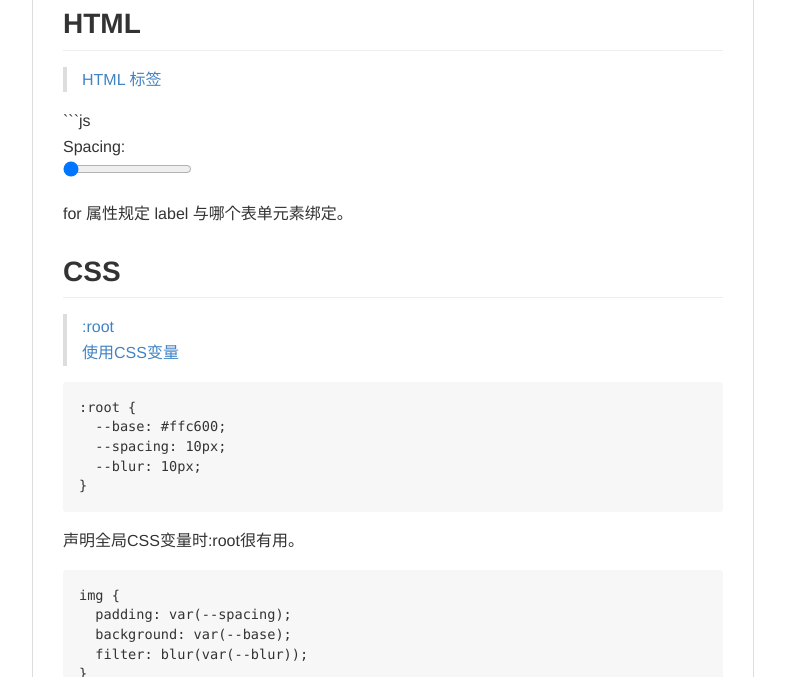
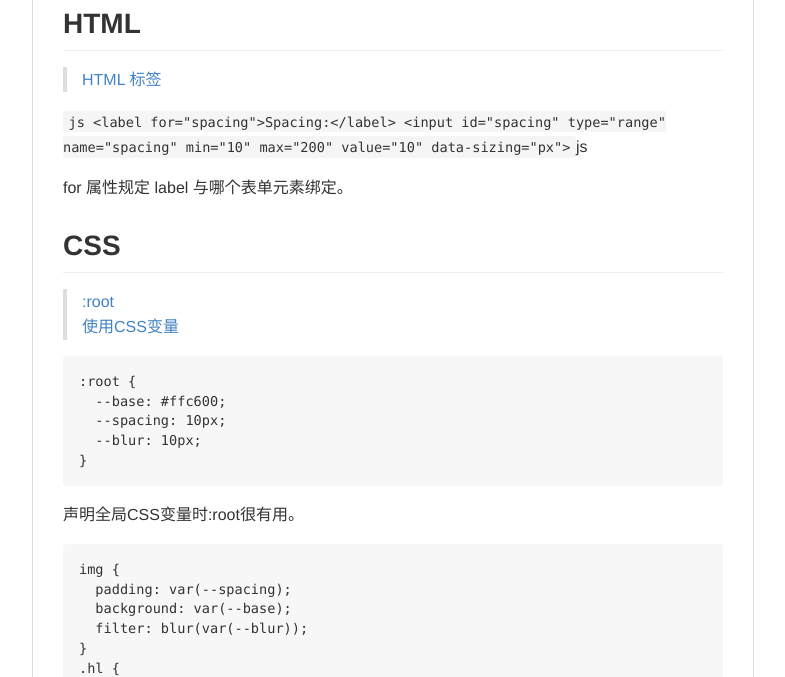
Before and after one commit to jsdelivrbot/js-practice, a plain HTML site: page 03 - CSS Variables/README.html in a window 1280 px wide. Shown: the part 123-800 px from the top of the page, without its empty margins (247-1032 px from the left). Drawn offline with Linux system fonts and the light colour scheme.

Commit message:
update README.md 03

````diff
--- a/03 - CSS Variables/README.html
+++ b/03 - CSS Variables/README.html
@@ -1019,9 +1019,9 @@ body .markdown-body
 <blockquote>
 <p><a href="http://www.w3school.com.cn/tags/tag_label.asp">HTML <label> 标签</a></p>
 </blockquote>
-<p>```js<br />
-<label for="spacing">Spacing:</label><br />
-<input id="spacing" type="range" name="spacing" min="10" max="200" value="10" data-sizing="px"></p>
+<p><code>js
+&lt;label for="spacing"&gt;Spacing:&lt;/label&gt;
+&lt;input id="spacing" type="range" name="spacing" min="10" max="200" value="10" data-sizing="px"&gt;</code>js</p>
 <p>for 属性规定 label 与哪个表单元素绑定。</p>
 <h2 id="css"><a name="user-content-css" href="#css" class="headeranchor-link" aria-hidden="true"><span class="headeranchor"></span></a>CSS</h2>
 <blockquote>
````
Also changed, not shown: 03 - CSS Variables/README.md.
